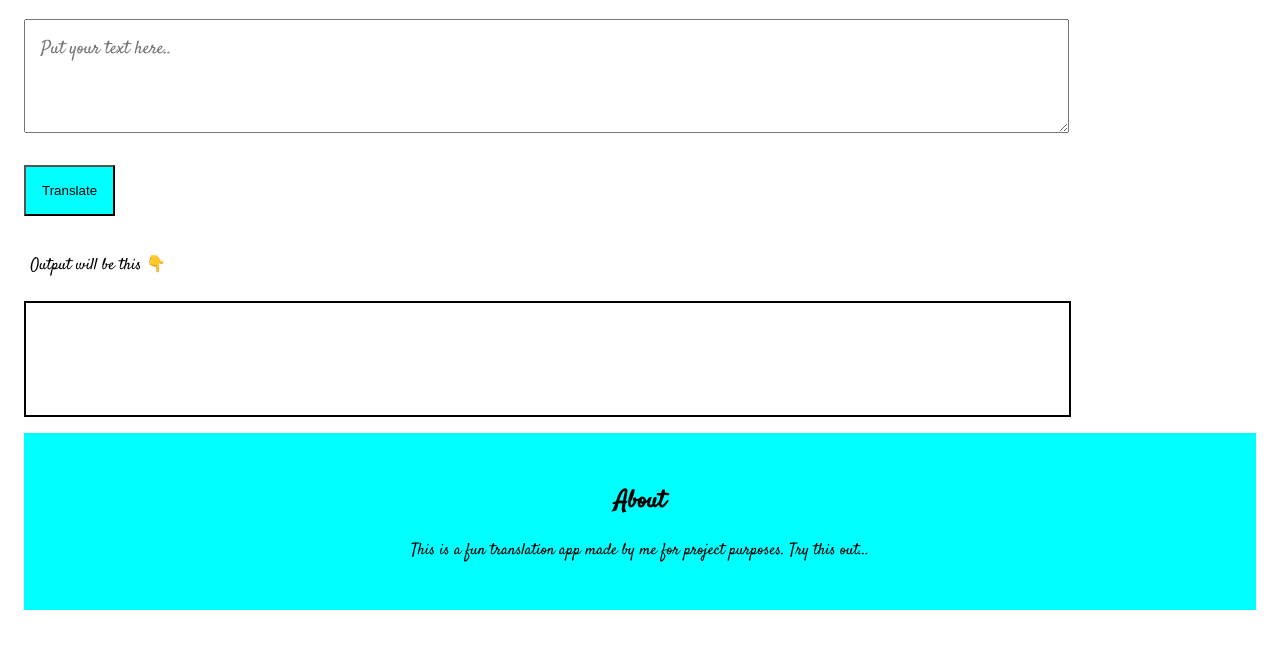
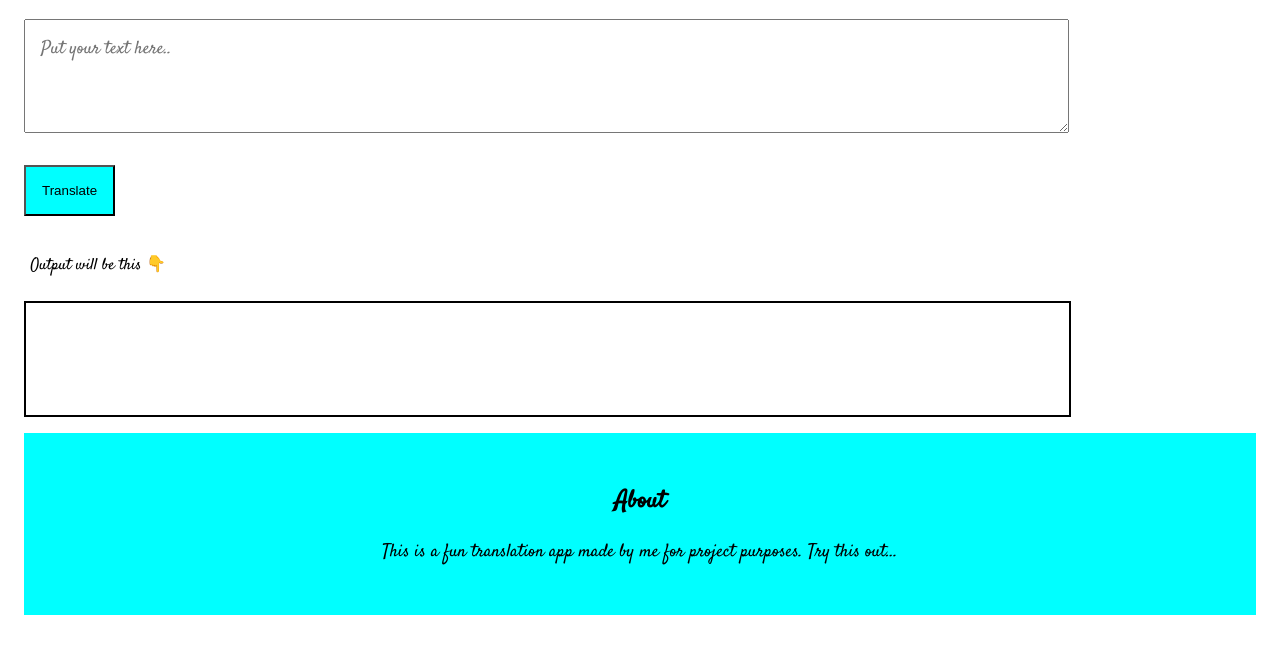
Before and after one commit to nishankt139/banana-translation, a plain HTML site: page index.html in a window 1280 px wide. Shown: the part 135-788 px from the top of the page. Drawn offline with Linux system fonts and the light colour scheme.

Commit message:
style: added larger font size

```diff
--- a/styles.css
+++ b/styles.css
@@ -57,3 +57,7 @@ div{
     margin: 1rem;
     background-color: cyan;
 }
+
+p{
+    font-size: large;
+}
```
